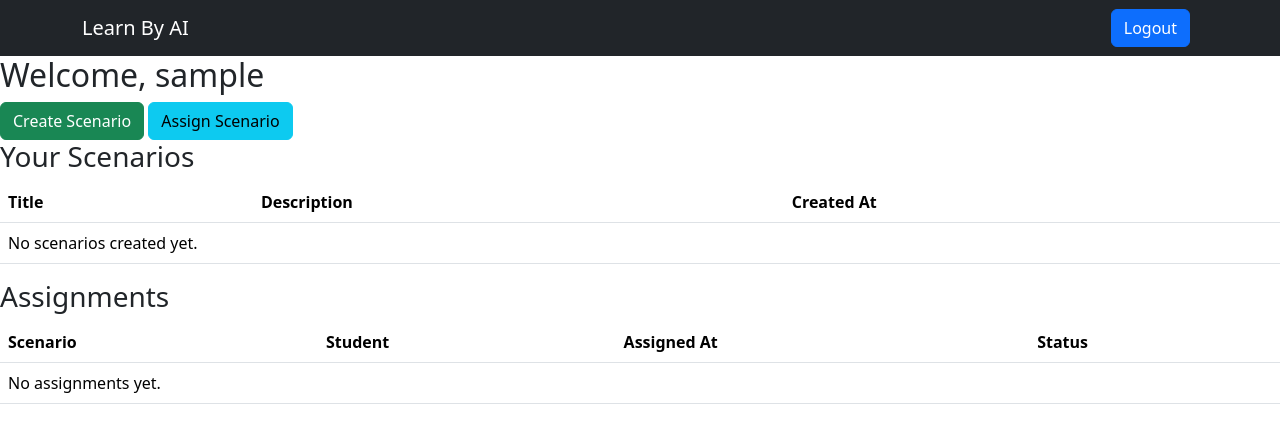
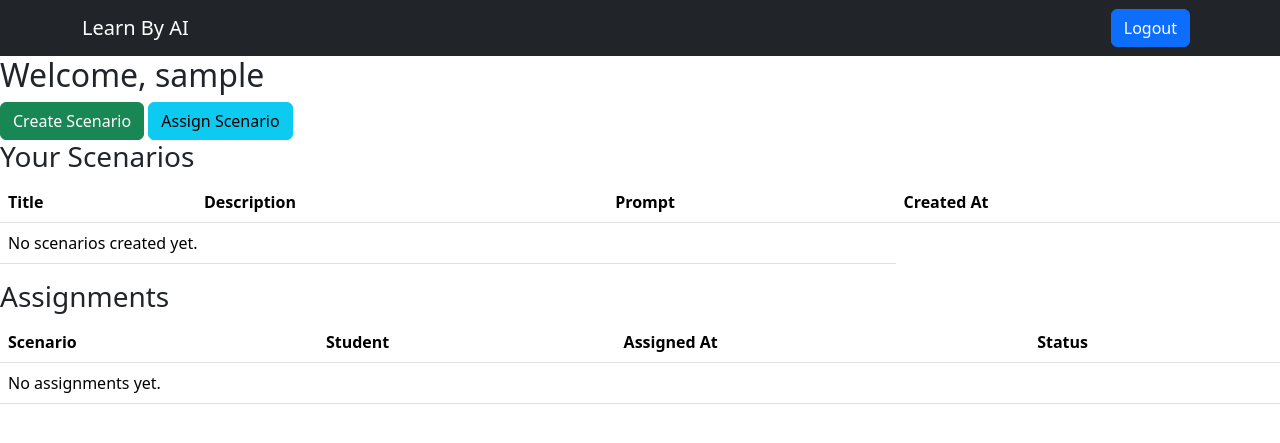
Before and after one commit to travmason/chat_project, a Django app: page /teacher/ in a window 1280 px wide. Shown: the top 443 px of the page. Run offline with Django 5.2, Linux system fonts and the light colour scheme; the visitor is signed in with stand-in values (Sample User, id 1); data that the repository does not hold is empty; parts of the project's set-up code (start-up, migrations or seed data) failed here and were passed over.

Commit message:
added prompt to the scenario model and related pages

```diff
--- a/chat_app/forms.py
+++ b/chat_app/forms.py
@@ -15,4 +15,4 @@ class SignUpForm(UserCreationForm):
 class ScenarioForm(forms.ModelForm):
     class Meta:
         model = Scenario
-        fields = ['title', 'description']
+        fields = ['title', 'description', 'prompt']
--- a/chat_app/models.py
+++ b/chat_app/models.py
@@ -15,6 +15,7 @@ class UserProfile(models.Model):
 class Scenario(models.Model):
     title = models.CharField(max_length=255)
     description = models.TextField()
+    prompt = models.TextField()
     created_by = models.ForeignKey(UserProfile, on_delete=models.CASCADE, related_name='scenarios')
     created_at = models.DateTimeField(auto_now_add=True)
 
--- a/chat_app/templates/chat_app/teacher_dashboard.html
+++ b/chat_app/templates/chat_app/teacher_dashboard.html
@@ -13,6 +13,7 @@
         <tr>
             <th>Title</th>
             <th>Description</th>
+            <th>Prompt</th>
             <th>Created At</th>
         </tr>
     </thead>
@@ -21,6 +22,7 @@
         <tr>
             <td>{{ scenario.title }}</td>
             <td>{{ scenario.description }}</td>
+            <td>{{ scenario.prompt }}</td>
             <td>{{ scenario.created_at }}</td>
         </tr>
         {% empty %}
```
Also changed, not shown: chat_app/migrations/0003_scenario_prompt_alter_assessment_conversation.py (added).
